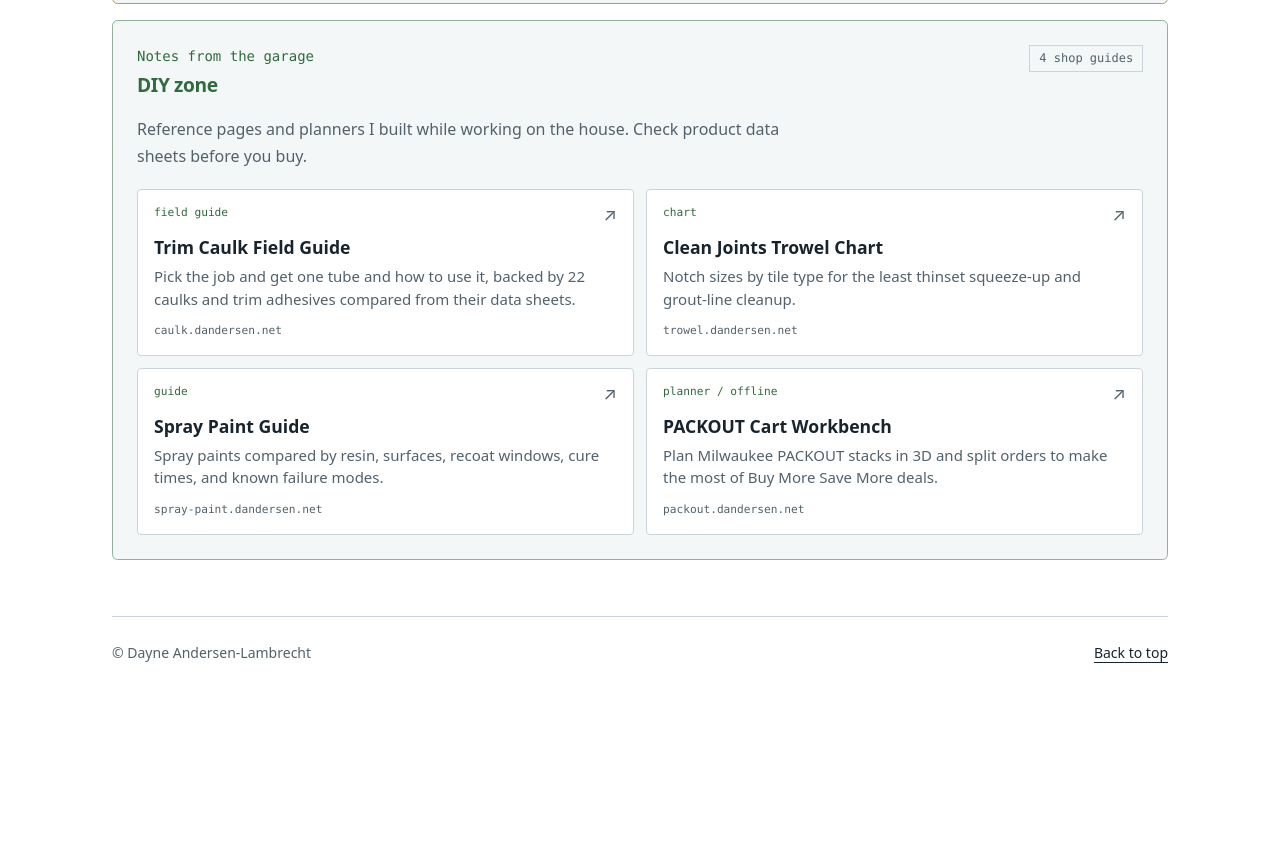
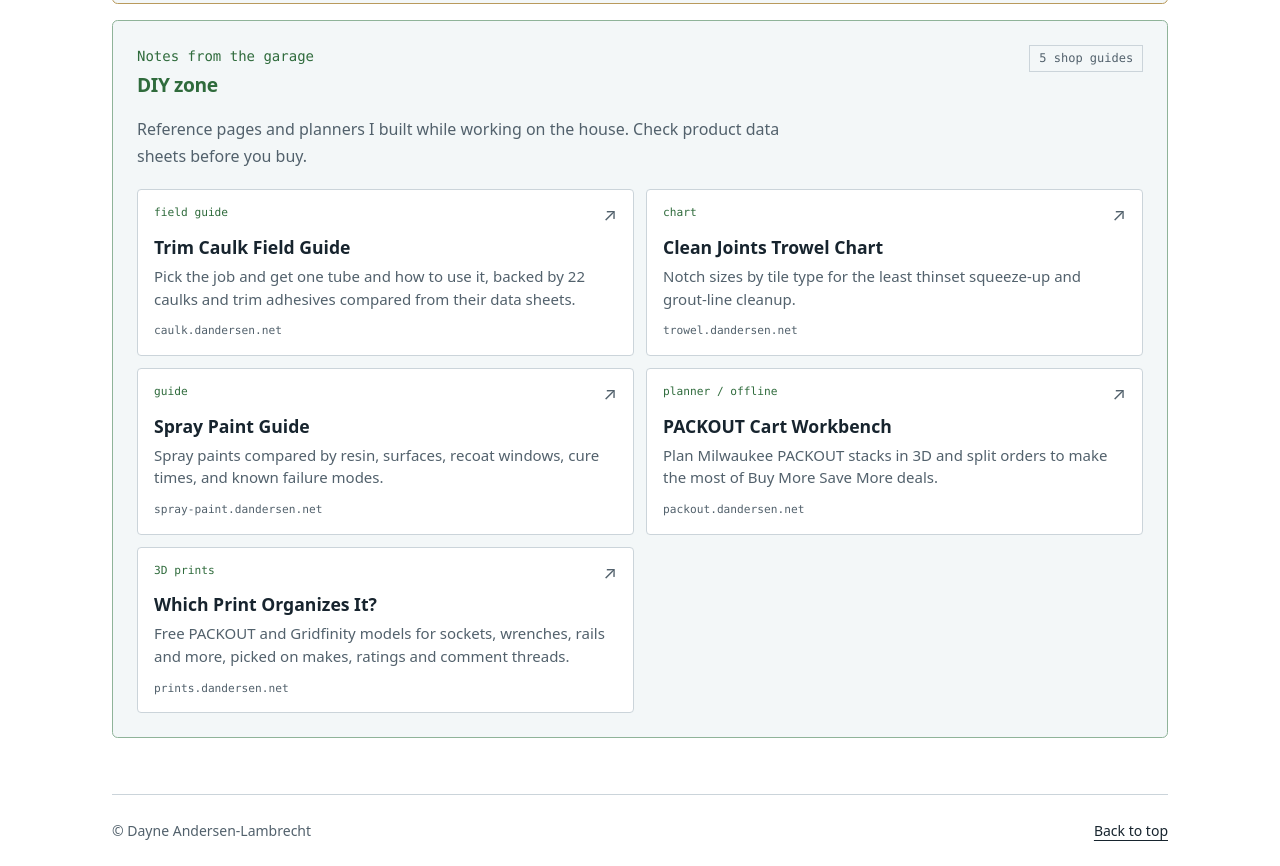
Before and after one commit to dayandersen/personal-website, a plain HTML site: page index.html in a window 1280 px wide. Shown: the part 4520-5386 px from the top of the page. Before the commit the page ends 5208 px from the top, so only its background shows below. Drawn offline with Linux system fonts and the light colour scheme.

Commit message:
Add prints guide to DIY zone
Co-Authored-By: Claude Opus 5.5 <noreply@anthropic.com>

```diff
--- a/index.html
+++ b/index.html
@@ -323,7 +323,7 @@
             <p class="eyebrow">Notes from the garage</p>
             <h3>DIY zone</h3>
           </div>
-          <span class="project-count">4 shop guides</span>
+          <span class="project-count">5 shop guides</span>
         </header>
         <p class="project-summary">Reference pages and planners I built while working on the house. Check product data sheets before you buy.</p>
         <div class="project-grid">
@@ -351,6 +351,12 @@
             <p>Plan Milwaukee PACKOUT stacks in 3D and split orders to make the most of Buy More Save More deals.</p>
             <span class="project-url">packout.dandersen.net</span>
           </a>
+          <a class="project-card" href="https://prints.dandersen.net/" target="_blank" rel="noopener noreferrer">
+            <div class="project-card-top"><span class="project-state">3D prints</span><span class="project-arrow" aria-hidden="true">↗</span></div>
+            <h4>Which Print Organizes It?</h4>
+            <p>Free PACKOUT and Gridfinity models for sockets, wrenches, rails and more, picked on makes, ratings and comment threads.</p>
+            <span class="project-url">prints.dandersen.net</span>
+          </a>
         </div>
       </div>
     </section>
```
